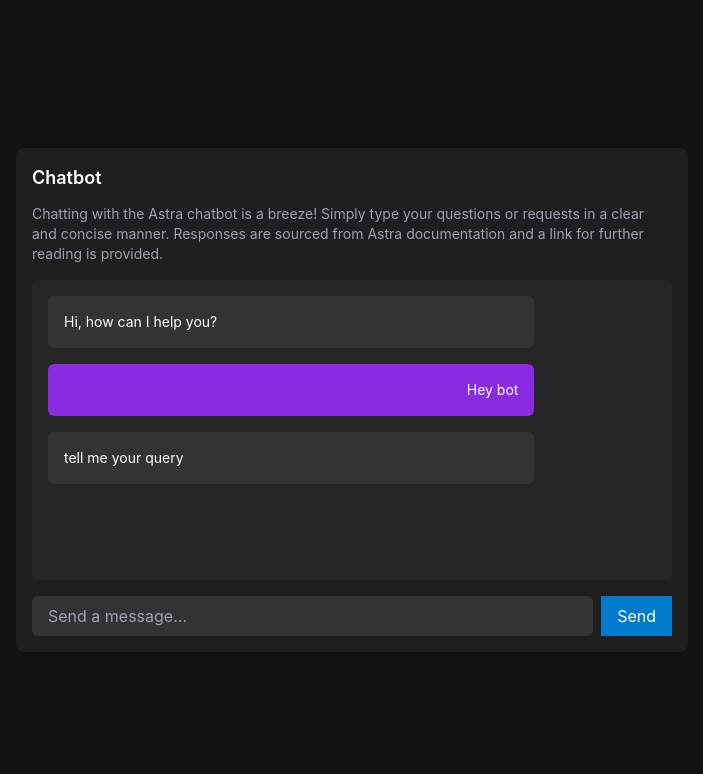
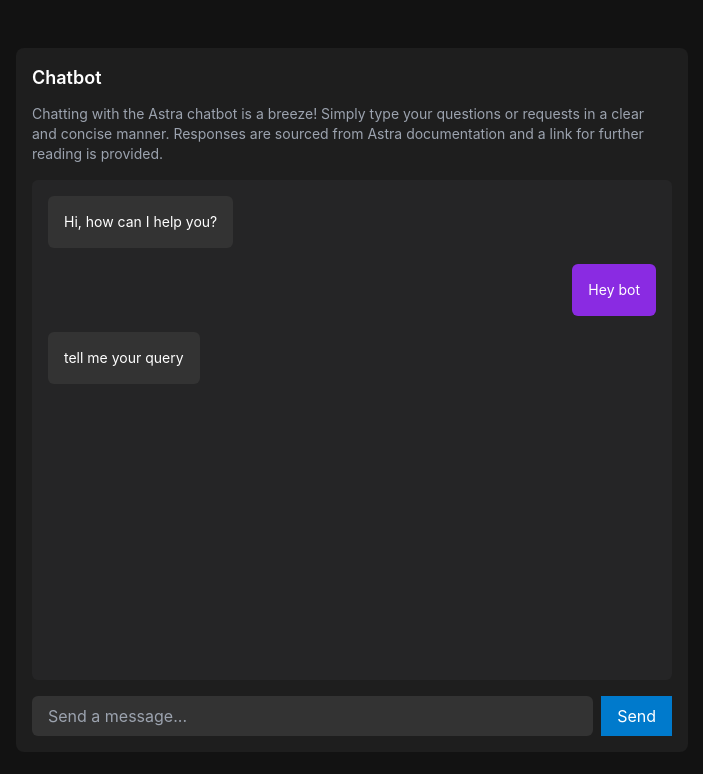
Before and after one commit to ShreyansJain07/AccessDenied_Augenblick, a React (Create React App) app in the folder frontend-chat/: page / in a window 1280 px wide. Shown: the top 774 px of the page, without its empty margins (288-991 px from the left). Built offline with nearby package versions, Linux system fonts and the light colour scheme.

Commit message:
chat ui changed

```diff
--- a/frontend-chat/src/components/Chat.jsx
+++ b/frontend-chat/src/components/Chat.jsx
@@ -1,6 +1,6 @@
 import { useState, useContext, useRef, useEffect } from "react";
 import { ChatContext } from "../ChatContext";
-import axios from "axios"
+import axios from "axios";
 
 export default function Chat() {
   const { chatState, setChatState } = useContext(ChatContext);
@@ -19,35 +19,33 @@
     try {
       const response = await axios.post("http://localhost:3001/replicate", {
         prompt,
-        results
+        results,
       });
       console.log("Response data:", response.data.output);
       setChatState((prev) => [
         ...prev,
         {
           id: Date.now() + 1,
-          message: response.data.output.join(' '),
+          message: response.data.output.join(" "),
           sender: "bot",
         },
       ]);
-
     } catch (error) {
       console.error("Error fetching data:", error);
     }
   };
 
-
   const fetchFlask = async (message) => {
     try {
-      const response = await axios.post("http://127.0.0.1:5000/query",{
+      const response = await axios.post("http://127.0.0.1:5000/query", {
         query: message.trim(),
       });
-      console.log(response.data.documents.join(' '));
-      fetchNode(response.data.documents.join(','),message)
+      console.log(response.data.documents.join(" "));
+      fetchNode(response.data.documents.join(","), message);
     } catch (error) {
       console.error("Error sending message:", error);
     }
-  }
+  };
 
   const sendMessage = async () => {
     if (message.trim() !== "") {
@@ -59,7 +57,7 @@
           sender: "user",
         },
       ]);
-        fetchFlask(message)
+      fetchFlask(message);
       setMessage("");
     }
   };
@@ -77,19 +75,23 @@
           sourced from Astra documentation and a link for further reading is
           provided.
         </p>
-        <div className="mt-4 h-[300px] overflow-y-auto rounded-md bg-[#252526] p-4">
+        <div className="mt-4 h-[500px] overflow-y-auto rounded-md bg-[#252526] p-4">
           <div className="space-y-4">
-            {chatState.map((message) => (
+            {chatState.map((message,id) => (
               <div
-                key={message.id}
+              key={id}
+                className={`rounded-md flex`}
+              >
+                <div
+                  key={id}
                   className={`rounded-md p-4 ${
                     message.sender === "bot"
-                    ? "bg-[#333333] justify-start"
-                    : "bg-[#8A2BE2] justify-end"
+                      ? "bg-[#333333] flex-start"
+                      : "bg-[#8A2BE2] ml-auto flex-end"
                   } flex`}
-                style={{ maxWidth: "80%" }}
                 >
                   <p className="text-sm text-white">{message.message}</p>
+                </div>
               </div>
             ))}
             <div ref={messagesEndRef} />
```
Lines whose indentation alone changed are shown as unchanged.
